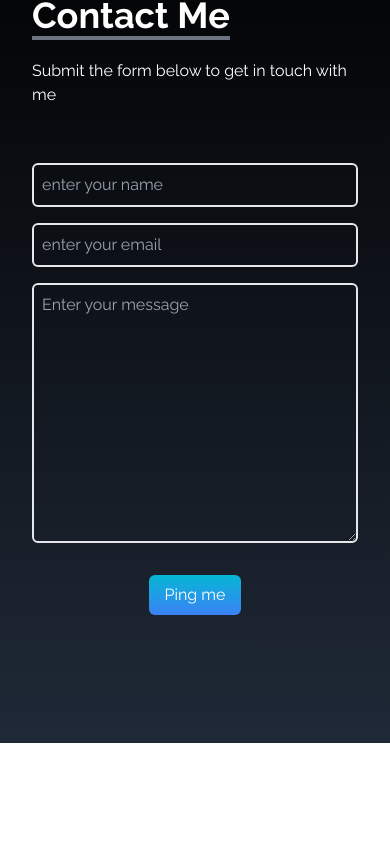
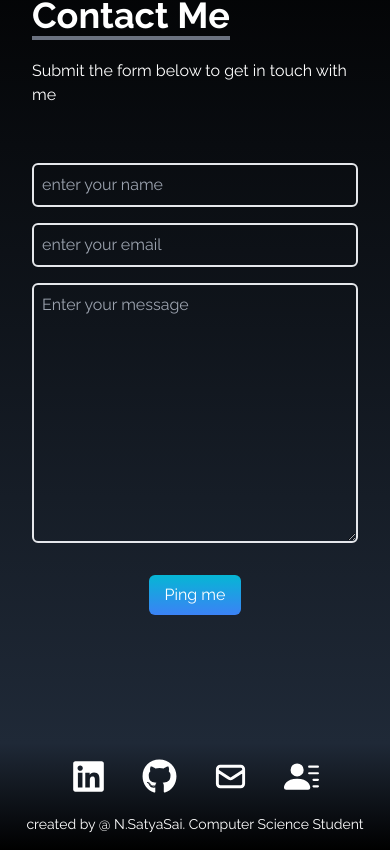
Before and after one commit to SatyasaiNandigam/My-Portfolio-Website, a React (Create React App) app: page / in a window 390 px wide. Shown: the part 3626-4476 px from the top of the page. Before the commit the page ends 4369 px from the top, so only its background shows below. Built offline with nearby package versions, Linux system fonts and the light colour scheme.

Commit message:
Footer added

```diff
--- a/src/App.js
+++ b/src/App.js
@@ -7,6 +7,7 @@ import AboutAlt from "./components/AboutAlt";
 import PortfolioAlt from "./components/PortfolioAlt";
 import SkillAlt from "./components/SkillsAlt";
 import ContactUs from "./components/ContactUs";
+import Footer from "./components/Footer";
 
 function App() {
   return (
@@ -19,6 +20,7 @@ function App() {
         <PortfolioAlt />
         <SkillAlt />
         <ContactUs />
+        <Footer/>
       </div>
       <SocialLinks />
     </div>
--- /dev/null
+++ b/src/components/Footer.js
@@ -0,0 +1,86 @@
+import React from "react";
+
+import { FaGithub, FaLinkedin } from "react-icons/fa";
+import { HiOutlineMail } from "react-icons/hi";
+import { BsFillPersonLinesFill } from "react-icons/bs";
+
+const links = [
+  {
+    id: 1,
+    child: (
+      <>
+        <FaLinkedin
+          size={35}
+          className="group-hover:text-blue-400"
+          title="LinkedIn"
+          aria-label="LinkedIn"
+        />
+      </>
+    ),
+    href: "https://www.linkedin.com/in/satyasainandigam/",
+  },
+  {
+    id: 2,
+    child: (
+      <>
+        <FaGithub
+          size={35}
+          className="group-hover:text-blue-400"
+          title="GitHub"
+          aria-label="GitHub"
+        />
+      </>
+    ),
+    href: "https://github.com/satyasainandigam",
+  },
+  {
+    id: 3,
+    child: (
+      <>
+        <HiOutlineMail
+          size={35}
+          className="group-hover:text-blue-400"
+          title="Email"
+          aria-label="Email"
+        />
+      </>
+    ),
+    href: "mailto:foo@gmail.com",
+  },
+  {
+    id: 4,
+    child: (
+      <>
+        <BsFillPersonLinesFill
+          size={35}
+          className="group-hover:text-blue-400"
+          title="Resume"
+          aria-label="Resume"
+        />
+      </>
+    ),
+    href: "/Resume.pdf",
+    downolad: true,
+  },
+];
+
+const Footer = () => {
+  return (
+    <div className=" flex flex-col justify-center items-center gap-5 bg-gradient-to-b from-gray-800 to-black  text-white w-full  md:h-fit max-h-fit p-4">
+      <ul className="flex justify-center items-center gap-9 lg:hidden ">
+        {links.map(({ id, child, href, download }) => {
+          return (
+            <li key={id}>
+              <a className="hover:text-blue-400" href={href} download={download}>
+                {child}
+              </a>
+            </li>
+          );
+        })}
+      </ul>
+      <p className="text-sm">created by @ N.SatyaSai. Computer Science Student</p>
+    </div>
+  );
+};
+
+export default Footer;
```
